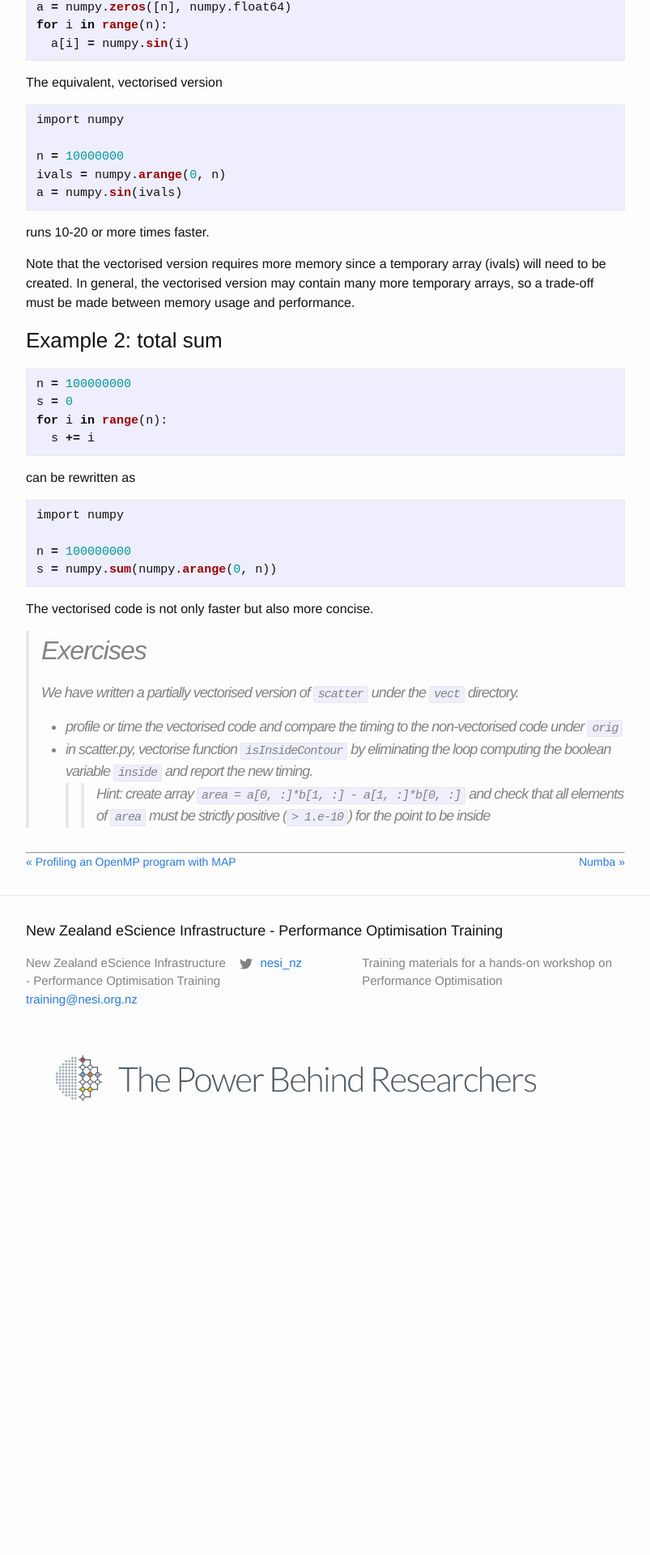
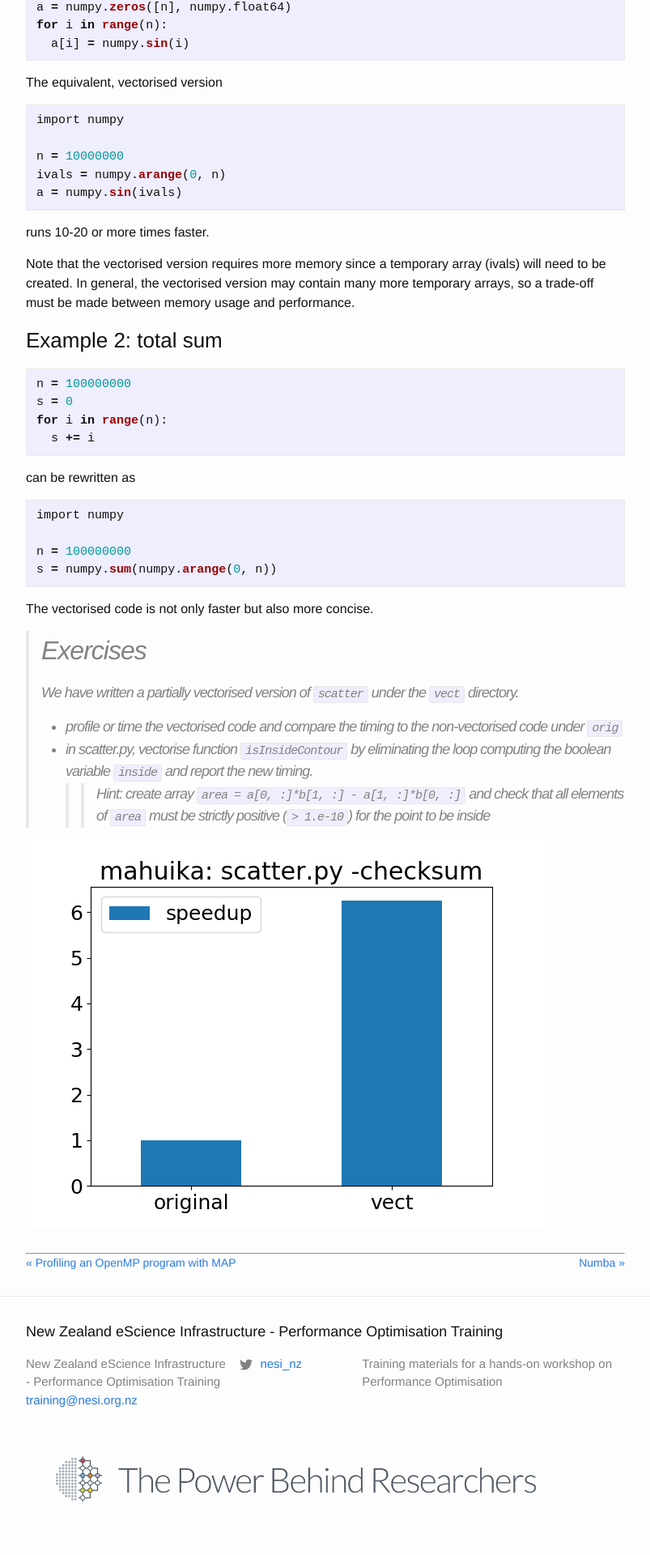
Before and after one commit to nesi/perf-training, a Jekyll site: the page built from _lessons/python-scatter/02-vectorising.md, in a window 1280 px wide. Shown: the part 2160-4080 px from the top of the page at 81% size, without its empty margins (238-1041 px from the left). Built offline with Jekyll 4.4.1, drawn with Linux system fonts in a browser that asks for light colours; before the commit the page ends 3585 px from its top, so only the background shows below that.

Commit message:
new plot

```diff
--- a/_lessons/python-scatter/02-vectorising.md
+++ b/_lessons/python-scatter/02-vectorising.md
@@ -98,3 +98,5 @@ The vectorised code is not only faster but also more concise.
 > * profile or time the vectorised code and compare the timing to the non-vectorised code under `orig`
 > * in scatter.py, vectorise function `isInsideContour` by eliminating the loop computing the boolean variable `inside` and report the new timing.
     > > Hint: create array `area = a[0, :]*b[1, :] - a[1, :]*b[0, :]` and check that all elements of `area` must be strictly positive (`> 1.e-10`) for the point to be inside
+
+![Speedup from vectorisation over the original code](images/speedupVect.png)
```
Also changed, not shown: _lessons/python-scatter/images/speedupVect.png (added).
